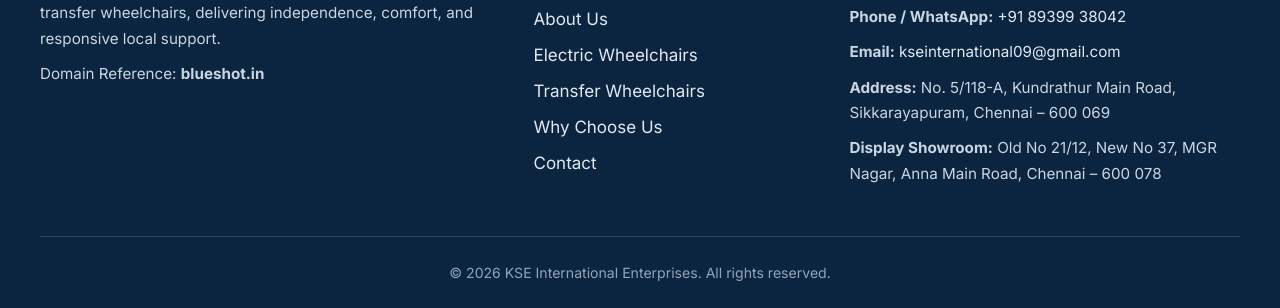
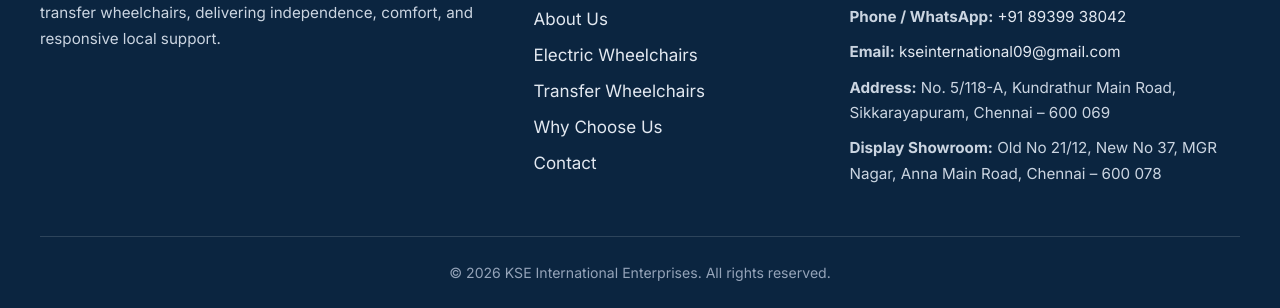
Before and after one commit to critictechresearcher-star/kse, a plain HTML site: page index.html in a window 1280 px wide. Shown: the part 6085-6393 px from the top of the page. Drawn offline with Linux system fonts and the light colour scheme.

Commit message:
Remove domain reference from footer
Removed domain reference paragraph from footer.

```diff
--- a/index.html
+++ b/index.html
@@ -804,7 +804,6 @@
       <div class="footer-brand">
         <h2>KSE International Enterprises</h2>
         <p>Dedicated Chennai-based supplier and importer of electric and transfer wheelchairs, delivering independence, comfort, and responsive local support.</p>
-        <p class="domain-ref">Domain Reference: <strong>blueshot.in</strong></p>
       </div>
 
       <div class="footer-links">
```
